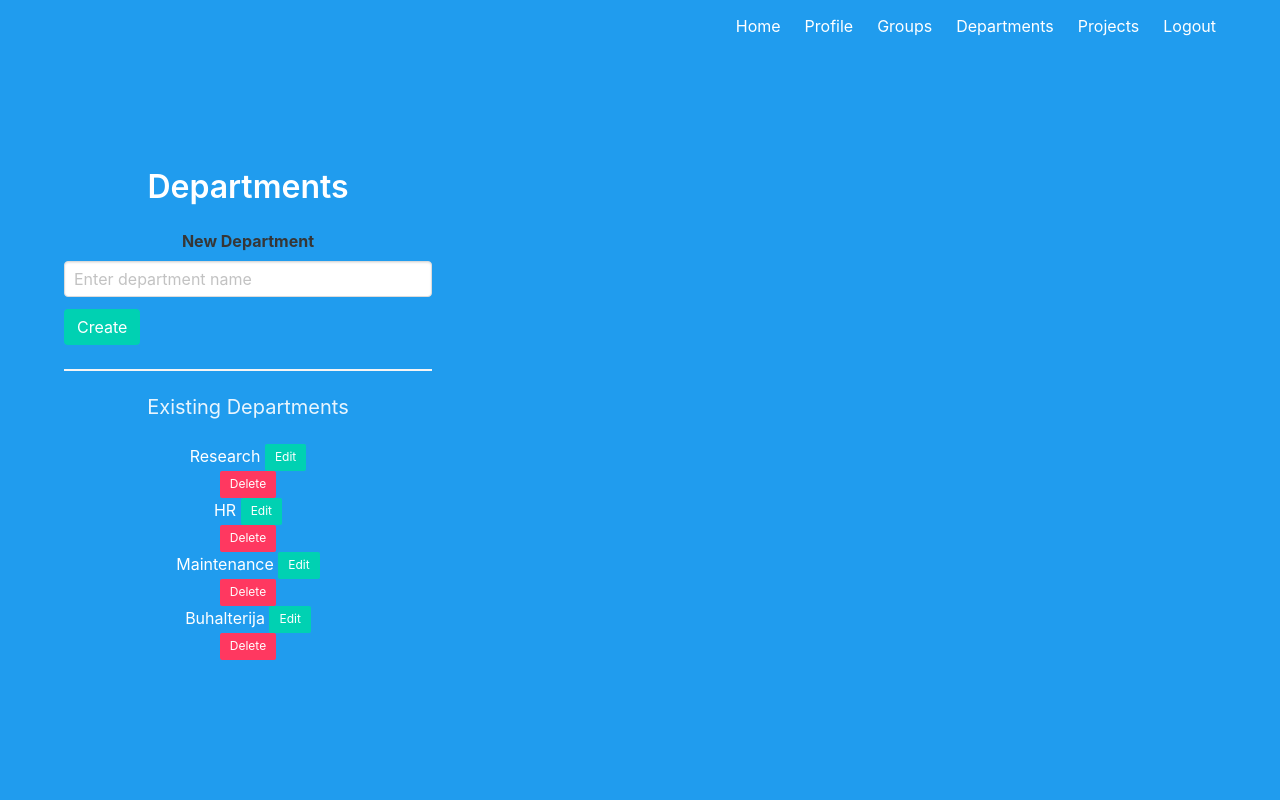
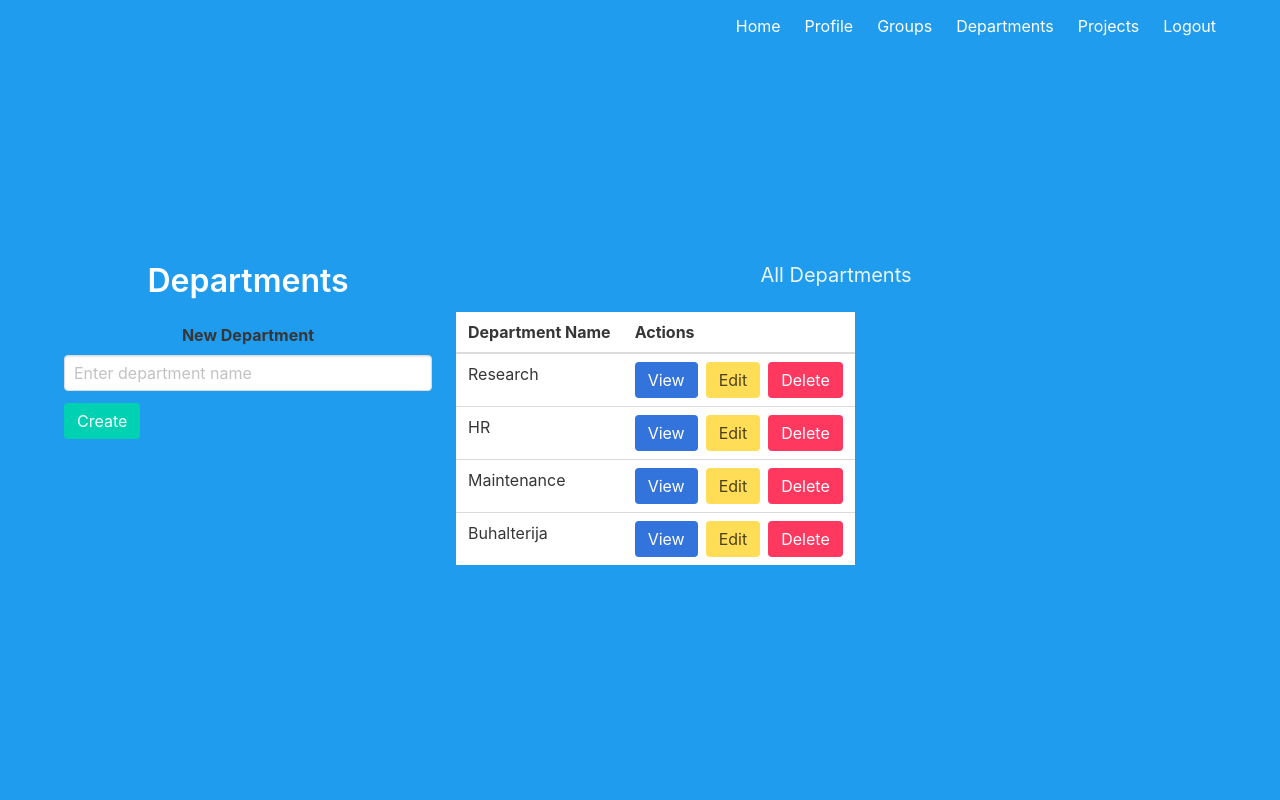
Before and after one commit to freakazoidas/PlantApp, a Flask app: page /departments/ in a window 1280 px wide. Run offline with Flask 3, Linux system fonts and the light colour scheme; a user stored in the database is signed in; some libraries are stand-ins or nearby versions.

Commit message:
departments looks and works perfectly

```diff
--- a/project/departments.py
+++ b/project/departments.py
@@ -22,6 +22,8 @@ def list_departments():
             new_department = Departments(department_name=department_name)
             db.session.add(new_department)
             db.session.commit()
+            flash('Department created successfully')
+        return redirect(url_for('departments.list_departments'))
 
     return render_template('departments.html', departments=departments)
 
@@ -35,7 +37,8 @@ def delete_department(department_id):
         db.session.delete(department)
         db.session.commit()
         flash('Department deleted successfully')
-    return redirect(url_for('departments.list_departments'))
+    return redirect(url_for('departments.list_departments', departments=Departments.query.all()))
+
 
 @departments_bp.route('/<int:department_id>', methods=['GET', 'POST'])
 @login_required
@@ -52,12 +55,15 @@ def department(department_id):
         if existing_department:
             flash('Department already exists')
         else:
+            # Retrieve the updated department name from the hidden span element
+            department_name = request.form.get('department_name_hidden')
             department.department_name = department_name
             db.session.commit()
             flash('Department updated successfully')
         return redirect(url_for('departments.department', department_id=department_id))
 
     return render_template('department.html', department=department, projects=projects)
+
 
 @departments_bp.route('/<int:department_id>/edit', methods=['GET', 'POST'])
 @login_required
--- a/project/templates/departments.html
+++ b/project/templates/departments.html
@@ -27,92 +27,67 @@
       </div>
       {% endif %} {% endwith %}
     </form>
-    <hr />
-    <h2 class="subtitle">Existing Departments</h2>
-    <ul>
-      {% for department in departments %}
-      <li id="department-{{ department.id }}">
-        {% if department.editable %}
-        <form
-          method="post"
-          action="{{ url_for('departments.update_department', department_id=department.id) }}"
-          id="update-form-{{ department.id }}"
+  </div>
+  <div class="column">
+    <h2 class="subtitle">All Departments</h2>
+    <table class="table">
+      <thead>
+        <tr>
+          <th>Department Name</th>
+          <th>Actions</th>
+        </tr>
+      </thead>
+      <tbody>
+        {% for department in departments %}
+        <span
+          id="department-name-{{ department.id }}-hidden"
+          style="display: none"
         >
-          <div class="field is-grouped">
-            <div class="control is-expanded">
-              <span
-                id="department-name-{{ department.id }}"
-                style="display: none"
-                >{{ department.department_name }}</span
+          {{ department.department_name }}
+        </span>
+        <tr>
+          <td>{{ department.department_name }}</td>
+          <td>
+            <div class="buttons">
+              <a
+                href="{{ url_for('departments.department', department_id=department.id) }}"
+                class="button is-link"
+                >View</a
               >
-              <input
-                class="input is-medium"
-                type="text"
-                name="department_name"
-                value="{{ department.department_name }}"
-              />
+              <a
+                href="{{ url_for('departments.edit_department', department_id=department.id) }}"
+                class="button is-warning"
+                >Edit</a
+              >
+              <form
+                action="{{ url_for('departments.delete_department', department_id=department.id) }}"
+                method="POST"
+              >
+                <button type="submit" class="button is-danger">Delete</button>
+              </form>
             </div>
-            <div class="control" id="button-group-{{ department.id }}">
-              <button
-                class="button is-success is-medium"
-                type="submit"
-                id="save-button-{{ department.id }}"
-                style="display: none"
-              >
-                Save
-              </button>
-              <button
-                class="button is-danger is-medium"
-                onclick="cancelEdit({{ department.id }})"
-                type="button"
-                id="cancel-button-{{ department.id }}"
-                style="display: none"
-              >
-                Cancel
-              </button>
-              <button
-                class="button is-primary is-small"
-                onclick="editDepartment({{ department.id }}, this)"
-                type="button"
-                id="edit-button-{{ department.id }}"
-              >
-                Edit
-              </button>
-            </div>
-          </div>
-        </form>
-        {% else %}
-        <span id="department-name-{{ department.id }}"
-          >{{ department.department_name }}</span
-        >
-        <button
-          class="button is-primary is-small"
-          onclick="editDepartment({{ department.id }}, this)"
-        >
-          Edit
-        </button>
-        {% endif %}
-        <form
-          method="post"
-          action="{{ url_for('departments.delete_department', department_id=department.id) }}"
-          onsubmit="return confirm('Are you sure you want to delete this department?')"
-        >
-          <button class="button is-danger is-small" type="submit">
-            Delete
-          </button>
-        </form>
-      </li>
-      {% endfor %}
-    </ul>
+          </td>
+        </tr>
+        {% endfor %}
+      </tbody>
+    </table>
   </div>
 </div>
 
 <script>
+
   function editDepartment(id, editButton) {
-    var departmentNameElement = document.getElementById(
-      "department-name-" + id
-    );
-    var departmentName = departmentNameElement.textContent.trim();
+    var departmentNameElement = document.getElementById("department-name-" + id);
+    var departmentName = departmentNameElement.value.trim();
+
+    // Set the department name in the hidden span element
+    var spanElement = document.getElementById("department-name-" + id + "-hidden");
+    spanElement.textContent = departmentName;
+
+    // Submit the update form
+    var form = document.getElementById("update-form-" + id);
+    form.submit();
+  }
 
     // Create input element and set value
     var inputElement = document.createElement("input");
```
Also changed, not shown: instance/db.sqlite, 1 other file.
